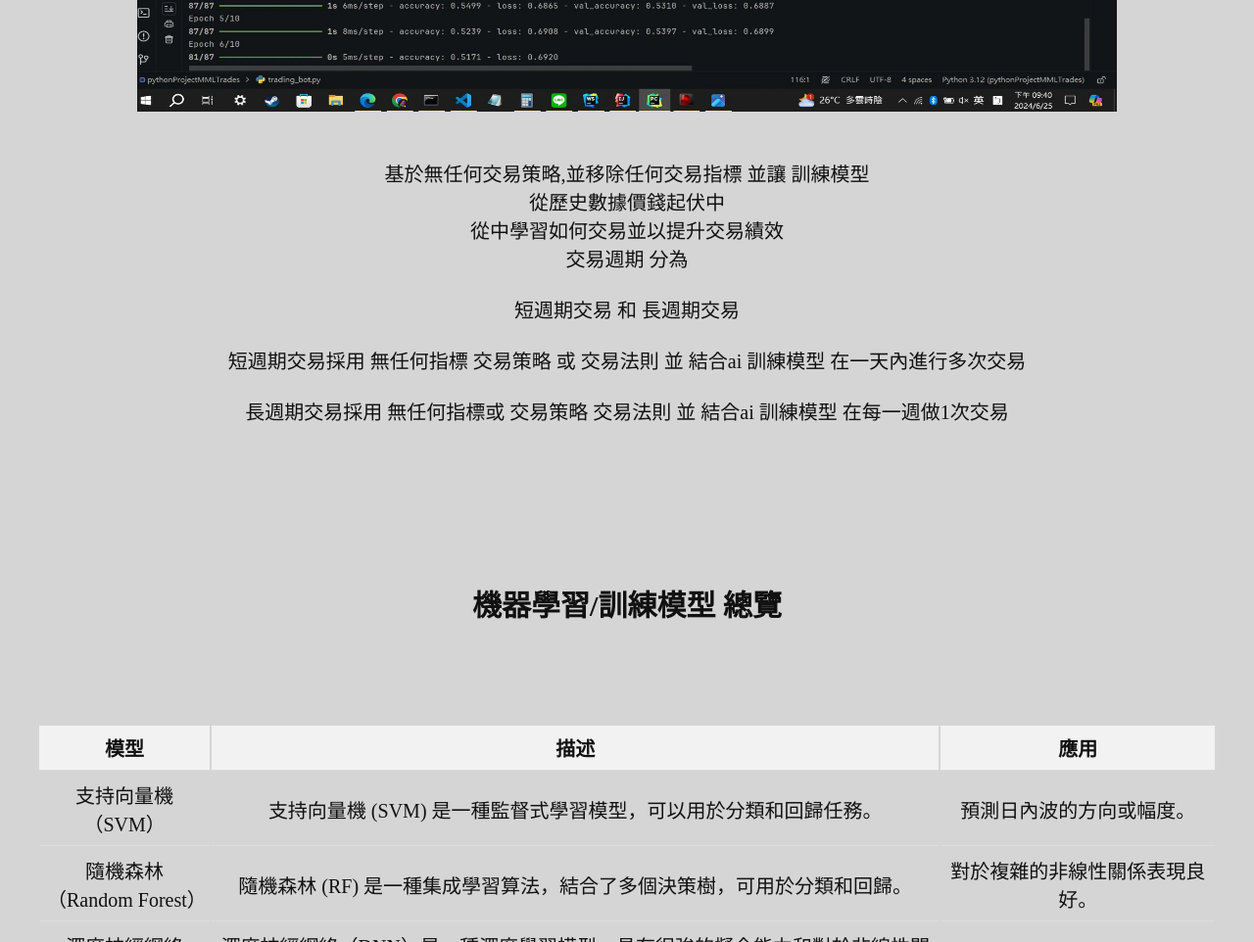
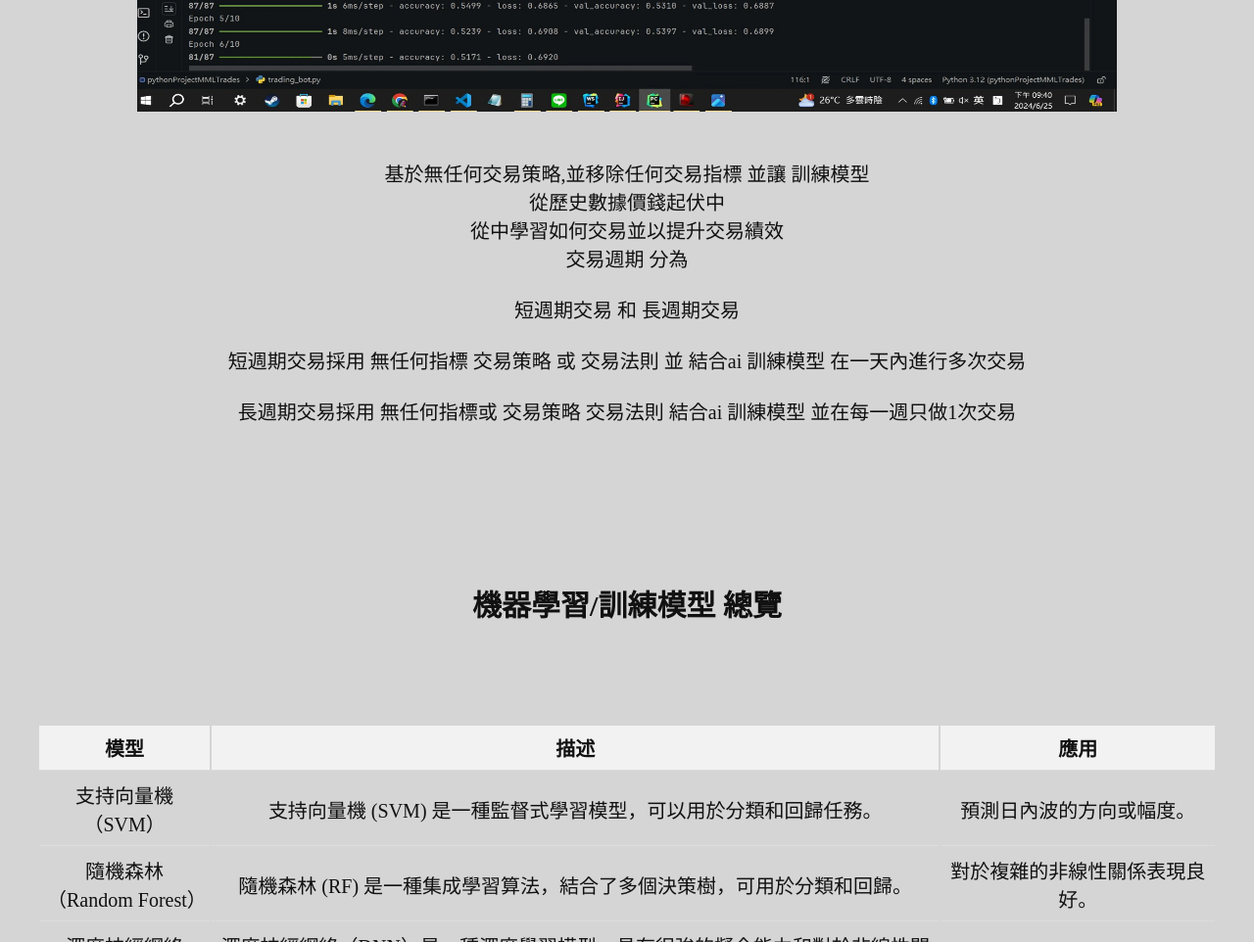
Before and after one commit to alfo0924/pythonProjectMMLTradesDescription, a plain HTML site: page index.html in a window 1280 px wide. Shown: the part 4592-5554 px from the top of the page at 98% size. Drawn offline with Linux system fonts and the light colour scheme.

Commit message:
v1.81 commit n push

```diff
--- a/index.html
+++ b/index.html
@@ -273,7 +273,7 @@
 短週期交易採用 無任何指標 交易策略 或 交易法則 並 結合ai 訓練模型 在一天內進行多次交易
 <br>
 <br>
-長週期交易採用 無任何指標或 交易策略 交易法則  並 結合ai 訓練模型 在每一週做1次交易
+長週期交易採用 無任何指標或 交易策略 交易法則  結合ai 訓練模型 並在每一週只做1次交易
 
 </p>
 <br>
```
